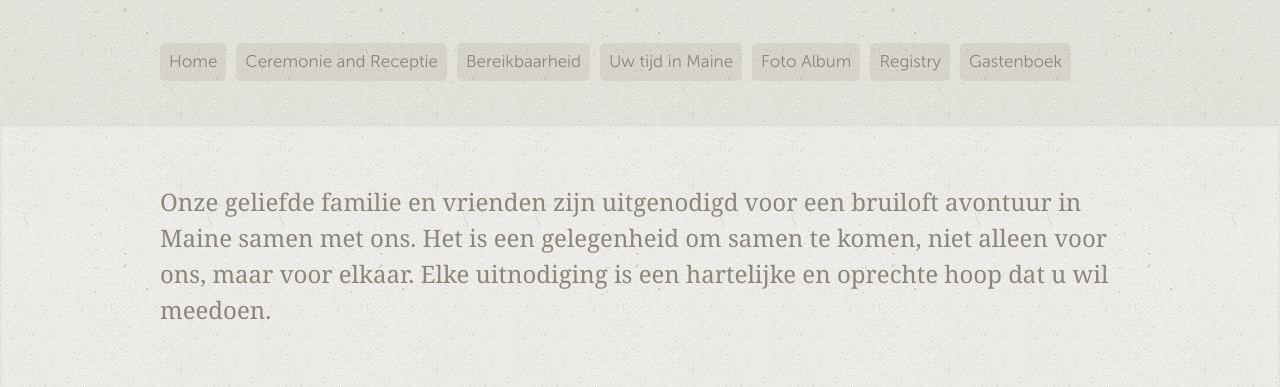
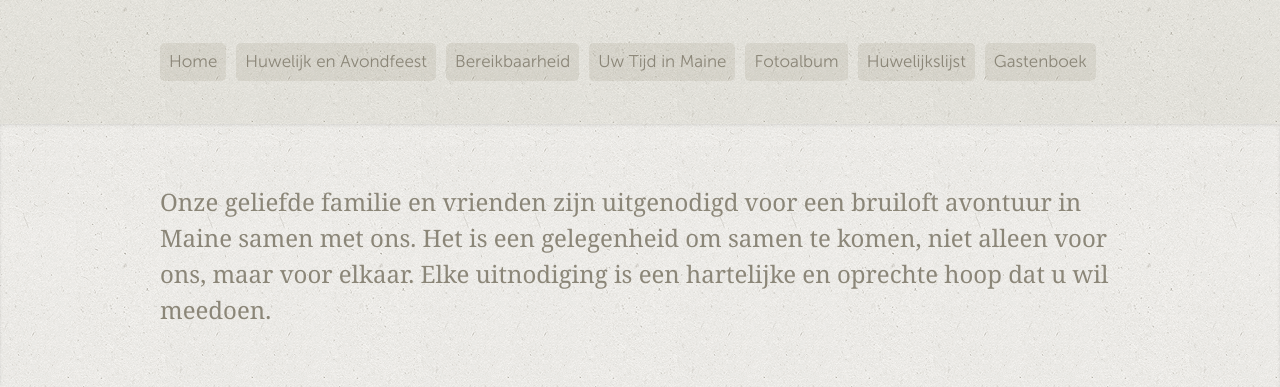
Before and after one commit to chrislaskey/chrisandgitte.com, a Flask app: template templates/site/homepage.html in a window 1280 px wide. Shown: the part 110-497 px from the top of the page. Run offline with Flask 2, Linux system fonts and the light colour scheme; the template is opened without the code that fills it: most values are stand-ins (such as "Sample title", 1, 10 or a date in 2020); style sheets or scripts are compiled from the project's sources; some libraries are stand-ins or nearby versions; some web fonts are replaced.

Commit message:
Updated flemmish navigation.

```diff
--- a/templates/structure/nav.html
+++ b/templates/structure/nav.html
@@ -6,7 +6,7 @@
 				<li><a href="/{{ language }}/ceremony-and-reception">Ceremony and Reception</a></li>
 				<!--<li><a href="/{{ language }}/wedding-party">Wedding Party</a></li>-->
 				<li><a href="/{{ language }}/getting-here">Getting Here</a></li>
-				<li><a href="/{{ language }}/your-time-in-maine">Your time in Maine</a></li>
+				<li><a href="/{{ language }}/your-time-in-maine">Your Time in Maine</a></li>
 				<li><a href="/{{ language }}/photo-album">Photo Album</a></li>
 				<li><a href="/{{ language }}/registry">Registry</a></li>
 				<li><a href="/{{ language }}/guest-book">Guest Book</a></li>
@@ -15,12 +15,12 @@
 		% else
 			<ul class="nav">
 				<li><a href="/{{ language }}/">Home</a></li>
-				<li><a href="/{{ language }}/ceremony-and-reception">Ceremonie and Receptie</a></li>
-				<!--<li><a href="/{{ language }}/wedding-party">Bruiloft Leden</a></li>-->
+				<li><a href="/{{ language }}/ceremony-and-reception">Huwelijk en Avondfeest</a></li>
+				<!--<li><a href="/{{ language }}/wedding-party">Wedding Party</a></li>-->
 				<li><a href="/{{ language }}/getting-here">Bereikbaarheid</a></li>
-				<li><a href="/{{ language }}/your-time-in-maine">Uw tijd in Maine</a></li>
-				<li><a href="/{{ language }}/photo-album">Foto Album</a></li>
-				<li><a href="/{{ language }}/registry">Registry</a></li>
+				<li><a href="/{{ language }}/your-time-in-maine">Uw Tijd in Maine</a></li>
+				<li><a href="/{{ language }}/photo-album">Fotoalbum</a></li>
+				<li><a href="/{{ language }}/registry">Huwelijkslijst</a></li>
 				<li><a href="/{{ language }}/guest-book">Gastenboek</a></li>
 				<!--<li><a href="/{{ language }}/rsvp">RSVP</a></li>-->
 			</ul>
```
